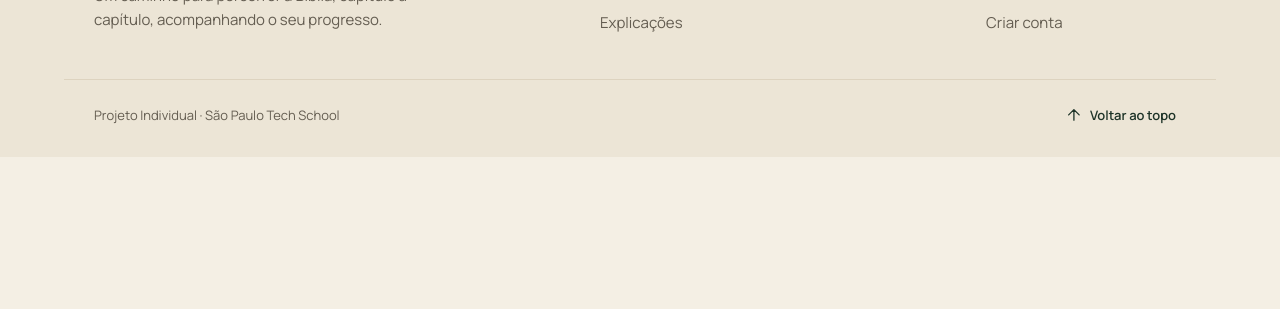
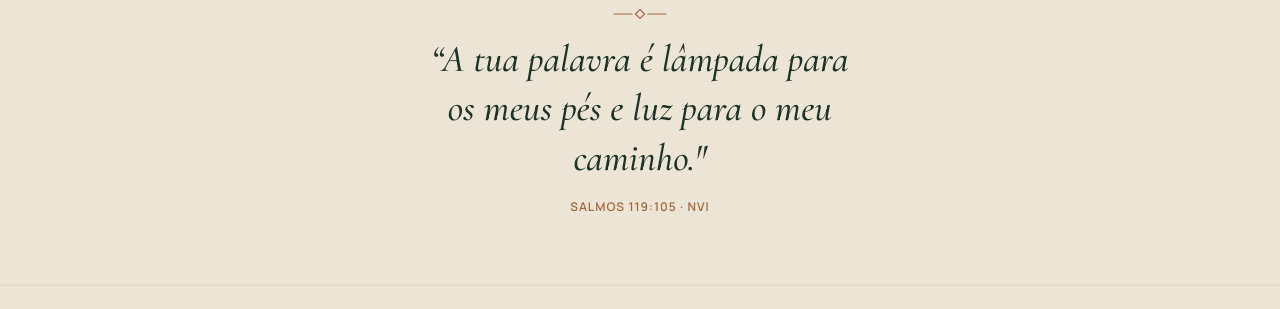
Before and after one commit to adrianpatricio/trilha_da_palavra, a website: page public/index.html in a window 1280 px wide. Shown: the part 1039-1348 px from the top of the page. Before the commit the page ends 1196 px from the top, so only its background shows below. Drawn offline with nearby package versions, Linux system fonts and the light colour scheme.

Commit message:
feat: adiciona container_c3 ao arquivo index.html

```diff
--- a/public/css/main.css
+++ b/public/css/main.css
@@ -5,7 +5,7 @@ main {
     flex-direction: column;
     justify-content: center;
     align-items: center;
-    padding: 60px 0;
+    padding: 60px 0 0;
 }
 
 main p {
@@ -166,3 +166,40 @@ main .container_c2 {
     line-height: 1.6;
     color: var(--muted);
 }
+main .container_c3 {
+    display: flex;
+    flex-direction: column;
+    align-items: center;
+    width: 100%;
+    margin-top: 80px;
+    padding: 70px 30px;
+    box-sizing: border-box;
+    gap: 15px;
+    background-color: #ECE5D6;
+    border-top: 1px solid #DDD3BF;
+    border-bottom: 1px solid #DDD3BF;
+}
+
+.container_c3 svg {
+    color: #A3683F;
+}
+
+.container_c3 .salmo_119 {
+    max-width: 440px;
+    font-family: 'Cormorant Garamond';
+    font-size: 38px;
+    font-style: italic;
+    font-weight: 500;
+    line-height: 1.3;
+    text-align: center;
+    color: var(--heading);
+}
+
+.container_c3 .subtitle_salmo {
+    font-family: 'Manrope';
+    font-size: 12px;
+    font-weight: 600;
+    letter-spacing: 1px;
+    text-transform: uppercase;
+    color: #A3683F;
+}
--- a/public/index.html
+++ b/public/index.html
@@ -162,6 +162,18 @@
                 <p class="subtitle">Veja quanto já percorreu, os livros concluídos e qual é a próxima leitura.</p>
             </section>
         </section>
+
+        <section class="container_c3">
+            <svg width="56" height="12" viewBox="0 0 56 12" fill="none" xmlns="http://www.w3.org/2000/svg">
+                <path d="M2 6H20H2ZM36 6H54H36Z" fill="black"/>
+                <path d="M2 6H20M36 6H54" stroke="currentColor" stroke-width="1.2" stroke-linecap="round"/>
+                <path d="M28 1.5L32.5 6L28 10.5L23.5 6L28 1.5Z" stroke="currentColor" stroke-width="1.2"/>
+            </svg>
+
+            <p class="salmo_119">“A tua palavra é lâmpada para os meus pés e luz para o meu caminho."</p>
+
+            <p class="subtitle_salmo">Salmos 119:105 · NVI</p>
+        </section>
     </main>
 
     <footer id="footer" data-pagina="inicio"></footer>
```
